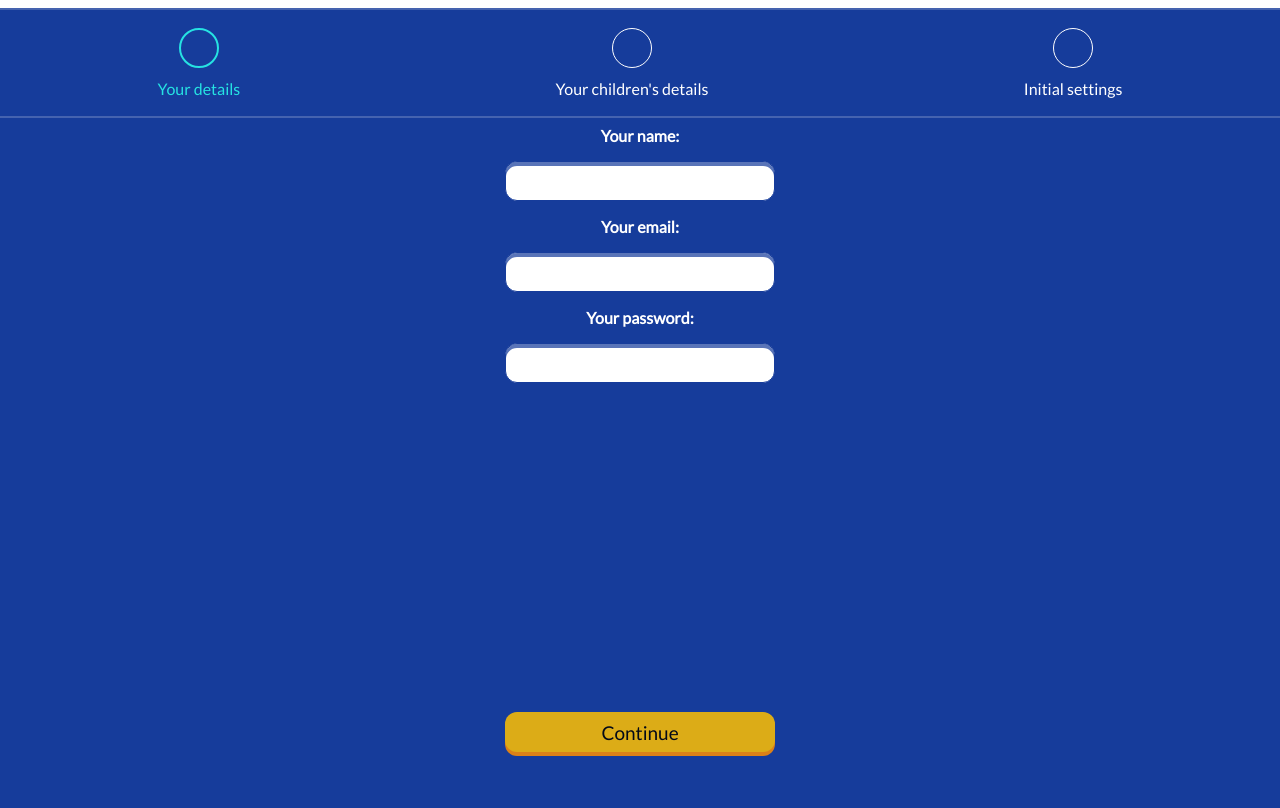
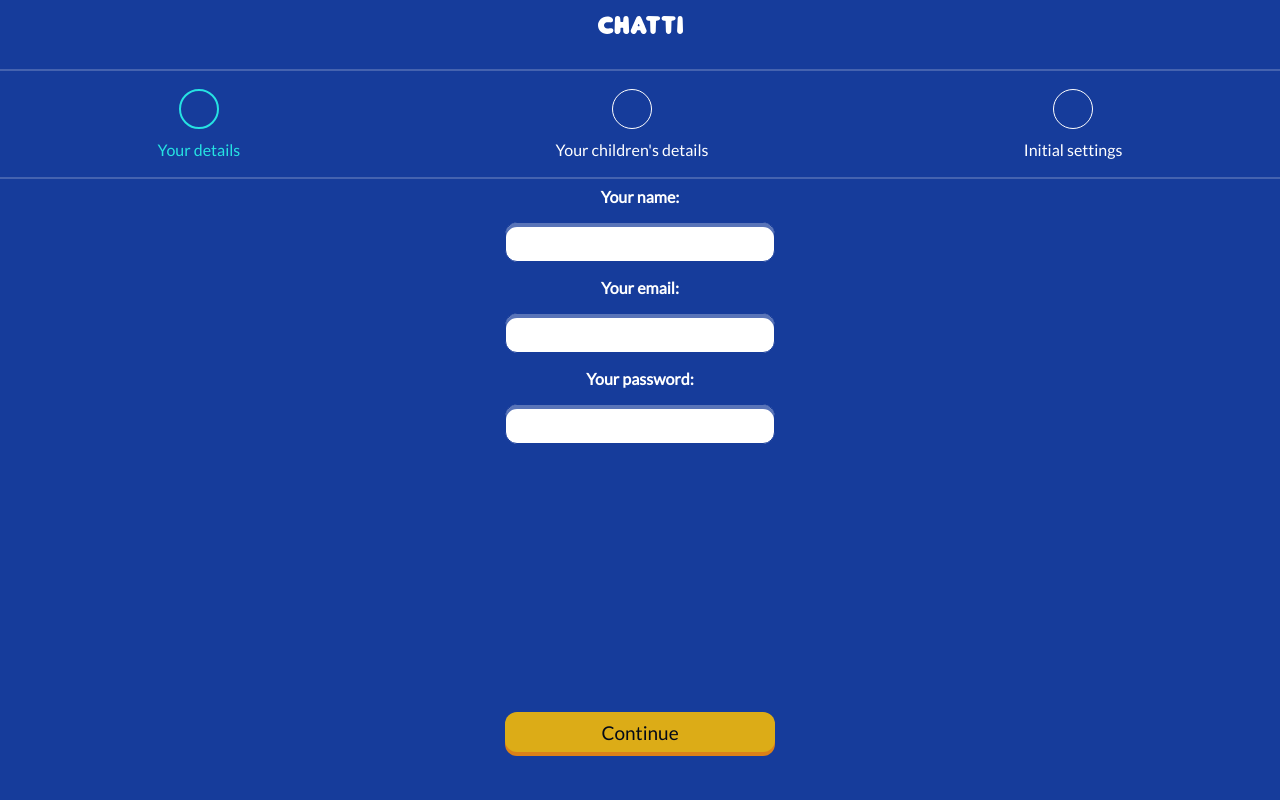
Before and after one commit to fac18/chatti, a React (Create React App) app in the folder client/: page /signup in a window 1280 px wide. Built offline with nearby package versions, Linux system fonts and the light colour scheme; no server answers.

Commit message:
tweaks on register3 page

```diff
--- a/client/src/components/Register3/Register3.js
+++ b/client/src/components/Register3/Register3.js
@@ -119,16 +119,16 @@ function Register3({ setReg3 }) {
               <Error name="weekly_goal" component="div">
                 Please select weekly goal
               </Error>
+              <Button type="submit" type="button" buttonText="Continue"></Button>
+
+              <Button
+                type="submit"
+                type="button"
+                buttonText="Accept recommended settings"
+                disabled={isSubmitting}
+              ></Button>
             </InputSubHeading>
 
-            <Button type="submit" type="button" buttonText="Continue"></Button>
-
-            <Button
-              type="submit"
-              type="button"
-              buttonText="accept recommended settings"
-              disabled={isSubmitting}
-            ></Button>
           </Form>
         )}
       </Formik>
--- a/client/src/components/RegisterContainer/RegisterContainer.js
+++ b/client/src/components/RegisterContainer/RegisterContainer.js
@@ -3,7 +3,7 @@ import Register1 from '../Register1/Register1'
 import Register2 from '../Register2/Register2'
 import Register3 from '../Register3/Register3'
 import Register4 from '../Register4/Register4'
-import headerRegistration from '../HeaderRegistration/headerRegistration'
+import HeaderRegistration from '../HeaderRegistration/headerRegistration'
 
 import Header from '../Header/Header'
 import * as SC from './RegisterContainer.style'
@@ -30,7 +30,7 @@ function RegisterContainer({ userData, setUserData }) {
 
   return (
     <SC.RegisterContainer>
-      <headerRegistration />
+      <HeaderRegistration />
       <SC.Divider />
       {reg2 ? <ProgressBar3 /> : reg1 ? <ProgressBar2 /> : <ProgressBar1 />}
       <SC.Divider />
```
